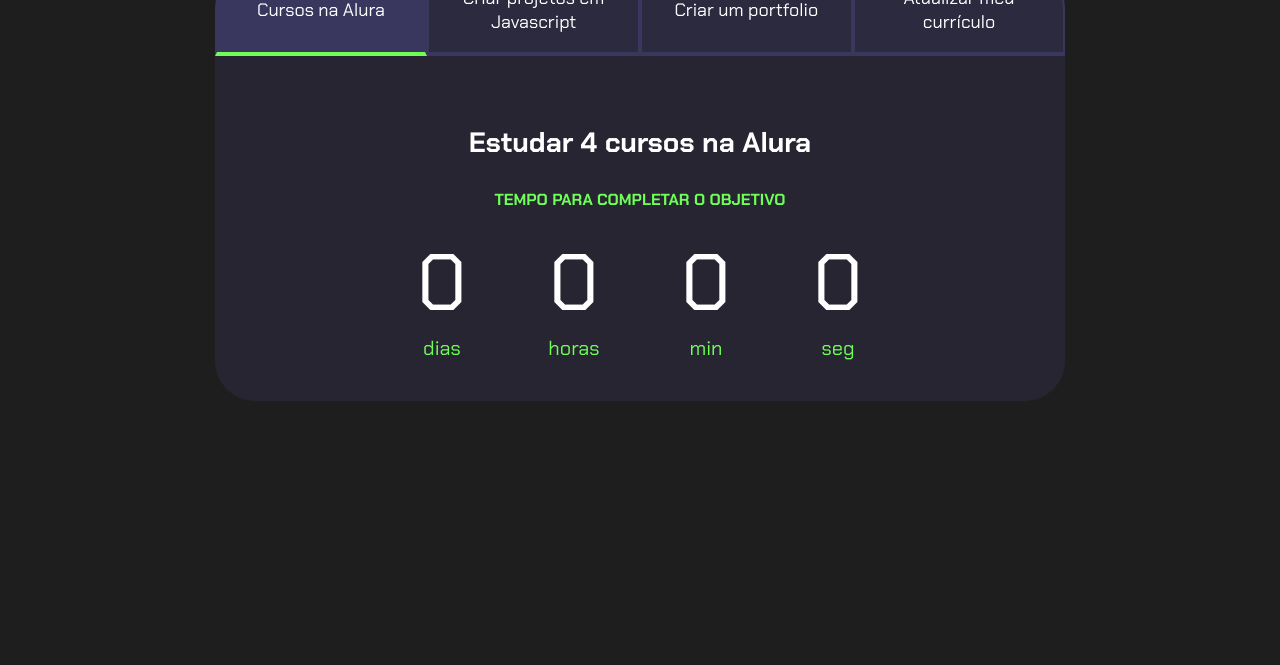
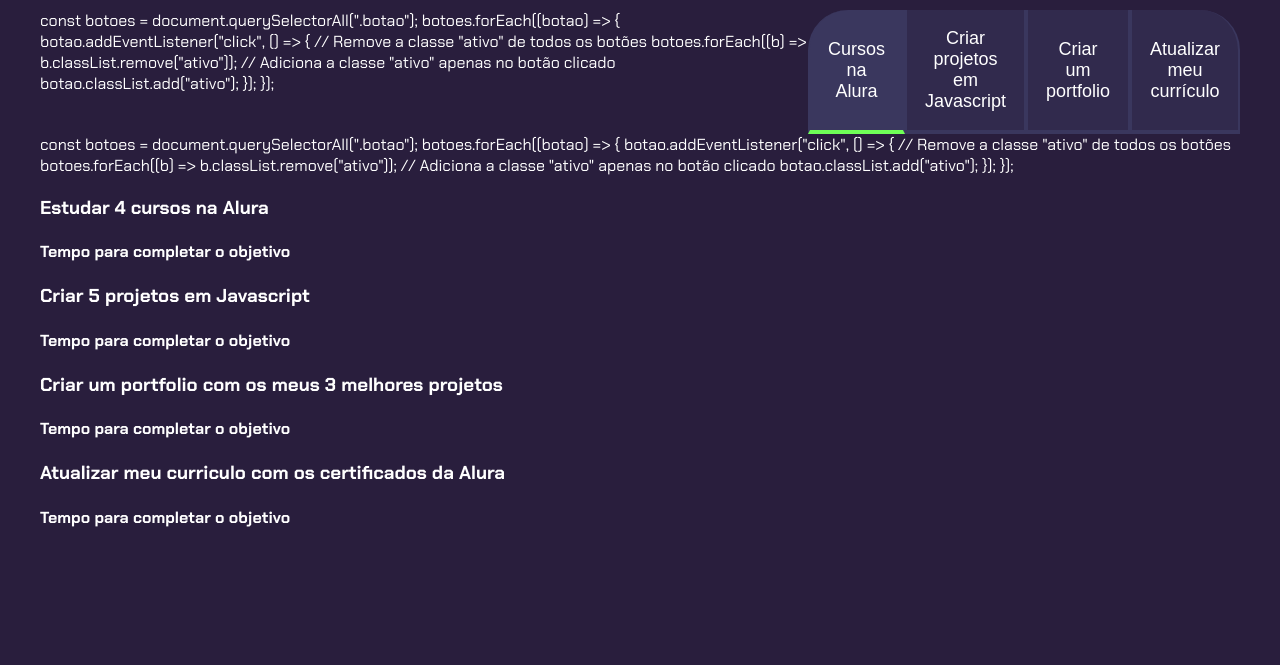
Before and after one commit to Edu-frig009/nome, a plain HTML site: page index.html in a window 1280 px wide. Shown: the part 135-800 px from the top of the page. Drawn offline with Linux system fonts and the light colour scheme.

Commit message:
bfhgsdbgf

```diff
--- a/index.html
+++ b/index.html
@@ -1,116 +1,82 @@
 <!DOCTYPE html>
 <html lang="pt-br">
+  <head>
+    <meta charset="UTF-8" />
+    <meta name="viewport" contenconst botoes = document.querySelectorAll(".botao");
 
-<head>
-    <meta charset="UTF-8">
-    <meta name="viewport" content="width=device-width, initial-scale=1.0">
+botoes.forEach((botao) => {
+  botao.addEventListener("click", () => {
+    // Remove a classe "ativo" de todos os botões
+    botoes.forEach((b) => b.classList.remove("ativo"));
+
+    // Adiciona a classe "ativo" apenas no botão clicado
+    botao.classList.add("ativo");
+  });
+});t="width=device-width, initial-scale=1.0" />
     <title>Meus objetivos do ano</title>
-    <link rel="stylesheet" href="style.css">
+    <link rel="stylesheet" href="style.css" />
   </head>
 
   <body>
     <section class="conteudo-principal">
-        <h2 class="titulo-principal">Meus objetivos do ano<span>_</span></h2>
+      <h2 class="titulo-principal">Meus Objetivos da vida<span>_</span></h2>
       <div class="conteudo">
-            <div class="botoes">
+  <div class="botoes">const botoes = document.querySelectorAll(".botao");
+
+botoes.forEach((botao) => {
+  botao.addEventListener("click", () => {
+    // Remove a classe "ativo" de todos os botões
+    botoes.forEach((b) => b.classList.remove("ativo"));
+
+    // Adiciona a classe "ativo" apenas no botão clicado
+    botao.classList.add("ativo");
+  });
+});
     <button class="botao ativo">Cursos na Alura</button>
     <button class="botao">Criar projetos em Javascript</button>
     <button class="botao">Criar um portfolio</button>
     <button class="botao">Atualizar meu currículo</button>
   </div>
-            <div class="abas-textos">
-                <div class="aba-conteudo ativo">
+  <div class="abas-textos">const botoes = document.querySelectorAll(".botao");
+
+botoes.forEach((botao) => {
+  botao.addEventListener("click", () => {
+    // Remove a classe "ativo" de todos os botões
+    botoes.forEach((b) => b.classList.remove("ativo"));
+
+    // Adiciona a classe "ativo" apenas no botão clicado
+    botao.classList.add("ativo");
+  });
+});
+    <div class="aba-conteudo">
       <h3 class="aba-conteudo-titulo-principal">Estudar 4 cursos na Alura</h3>
-                    <h4 class="aba-conteudo-titulo-secundario">Tempo para completar o objetivo</h4>
-                    <div class="contador">
-                        <div class="contador-digito">
-                            <p class="contador-digito-numero" id="dias0"></p>
-                            <p class="contador-digito-texto">dias</p>
+      <h4 class="aba-conteudo-titulo-secundario">
+        Tempo para completar o objetivo
+      </h4>
     </div>
-                        <div class="contador-digito">
-                            <p class="contador-digito-numero" id="horas0"></p>
-                            <p class="contador-digito-texto">horas</p>
+    <div class="aba-conteudo">
+      <h3 class="aba-conteudo-titulo-principal">
+        Criar 5 projetos em Javascript
+      </h3>
+      <h4 class="aba-conteudo-titulo-secundario">
+        Tempo para completar o objetivo
+      </h4>
     </div>
-                        <div class="contador-digito">
-                            <p class="contador-digito-numero" id="min0"></p>
-                            <p class="contador-digito-texto">min</p>
+    <div class="aba-conteudo">
+      <h3 class="aba-conteudo-titulo-principal">
+        Criar um portfolio com os meus 3 melhores projetos
+      </h3>
+      <h4 class="aba-conteudo-titulo-secundario">
+        Tempo para completar o objetivo
+      </h4>
     </div>
-                        <div class="contador-digito">
-                            <p class="contador-digito-numero" id="seg0"></p>
-                            <p class="contador-digito-texto">seg</p>
+    <div class="aba-conteudo">
+      <h3 class="aba-conteudo-titulo-principal">
+        Atualizar meu curriculo com os certificados da Alura
+      </h3>
+      <h4 class="aba-conteudo-titulo-secundario">
+        Tempo para completar o objetivo
+      </h4>
     </div>
   </div>
 </div>
-                <div class="aba-conteudo">
-                    <h3 class="aba-conteudo-titulo-principal">Criar 5 projetos em Javascript</h3>
-                    <h4 class="aba-conteudo-titulo-secundario">Tempo para completar o objetivo</h4>
-                    <div class="contador">
-                        <div class="contador-digito">
-                            <p class="contador-digito-numero" id="dias1"></p>
-                            <p class="contador-digito-texto">dias</p>
-                        </div>
-                        <div class="contador-digito">
-                            <p class="contador-digito-numero" id="horas1"></p>
-                            <p class="contador-digito-texto">horas</p>
-                        </div>
-                        <div class="contador-digito">
-                            <p class="contador-digito-numero" id="min1"></p>
-                            <p class="contador-digito-texto">min</p>
-                        </div>
-                        <div class="contador-digito">
-                            <p class="contador-digito-numero" id="seg1"></p>
-                            <p class="contador-digito-texto">seg</p>
-                        </div>
-                    </div>
-                </div>
-                <div class="aba-conteudo">
-                    <h3 class="aba-conteudo-titulo-principal">Criar um portfolio com os meus 3 melhores projetos</h3>
-                    <h4 class="aba-conteudo-titulo-secundario">Tempo para completar o objetivo</h4>
-                    <div class="contador">
-                        <div class="contador-digito">
-                            <p class="contador-digito-numero" id="dias2"></p>
-                            <p class="contador-digito-texto">dias</p>
-                        </div>
-                        <div class="contador-digito">
-                            <p class="contador-digito-numero" id="horas2"></p>
-                            <p class="contador-digito-texto">horas</p>
-                        </div>
-                        <div class="contador-digito">
-                            <p class="contador-digito-numero" id="min2"></p>
-                            <p class="contador-digito-texto">min</p>
-                        </div>
-                        <div class="contador-digito">
-                            <p class="contador-digito-numero" id="seg2"></p>
-                            <p class="contador-digito-texto">seg</p>
-                        </div>
-                    </div>
-                </div>
-                <div class="aba-conteudo">
-                    <h3 class="aba-conteudo-titulo-principal">Atualizar meu curriculo com os certificados da Alura</h3>
-                    <h4 class="aba-conteudo-titulo-secundario">Tempo para completar o objetivo</h4>
-                    <div class="contador">
-                        <div class="contador-digito">
-                            <p class="contador-digito-numero" id="dias3"></p>
-                            <p class="contador-digito-texto">dias</p>
-                        </div>
-                        <div class="contador-digito">
-                            <p class="contador-digito-numero" id="horas3"></p>
-                            <p class="contador-digito-texto">horas</p>
-                        </div>
-                        <div class="contador-digito">
-                            <p class="contador-digito-numero" id="min3"></p>
-                            <p class="contador-digito-texto">min</p>
-                        </div>
-                        <div class="contador-digito">
-                            <p class="contador-digito-numero" id="seg3"></p>
-                            <p class="contador-digito-texto">seg</p>
-                        </div>
-                    </div>
-                </div>
-            </div>
-        </div>
-    </section>
-    <script src="main.js"></script>
-</body>
-
-</html>
--- a/style.css
+++ b/style.css
@@ -1,10 +1,10 @@
-@import url('https://fonts.googleapis.com/css2?family=Chakra+Petch:wght@400;700&display=swap');
+@import url("https://fonts.googleapis.com/css2?family=Chakra+Petch:wght@400;700&display=swap");
 
 :root {
-    --cor-de-fundo: #1E1E1E;
-    --verde: #6FFF57;
-    --branco: #FFFFFF;
-    --botao-ativo: #3A375E;
+  --cor-de-fundo: #291e3d;
+  --verde: #6fff57;
+  --branco: #ffffff;
+  --botao-ativo: #3a375e;
   --botao-inativo: rgba(58, 55, 94, 0.5);
   --texto-fundo: rgba(58, 55, 94, 0.3);
 }
@@ -12,9 +12,8 @@
 body {
   background-color: var(--cor-de-fundo);
   color: var(--branco);
-    font-family: 'Chakra Petch', sans-serif;
+  font-family: "Chakra Petch", sans-serif;
 }
-
 
 .conteudo-principal {
   display: flex;
@@ -36,9 +35,8 @@
   color: var(--verde);
 }
 
-
 .botao {
-    font-family: 'Chakra Petch', sans-serif;
+  font-family: "Crakra Petch", sans-serif;
   background-color: var(--botao-inativo);
   color: var(--branco);
   display: flex;
@@ -46,7 +44,8 @@
   padding: 1em;
   font-size: 18px;
   align-items: center;
-    width: 100%;
+  flex: 1;
+
   border-bottom: 4px solid var(--botao-ativo);
   border-left: 2px solid var(--botao-ativo);
   border-right: 2px solid var(--botao-ativo);
@@ -54,78 +53,36 @@
 }
 
 .botao:first-child {
-    border-radius: 40px 40px 0 0;
+  border-radius: 40px 0 0;
 }
-
-.botoes {
-    display: block;
-}
-
-.botao.ativo {
+.ativo {
   background-color: var(--botao-ativo);
   border-bottom: 4px solid var(--verde);
 }
 
-.abas-textos {
-    background-color: var(--texto-fundo);
-    padding: 40px;
-    border-radius: 0 0 40px 40px;
-}
-
-.aba-conteudo.ativo {
-    display: block;
-}
-
-.aba-conteudo {
-    display: none;
-}
-
-.aba-conteudo-titulo-principal {
-    font-size: 28px;
-    text-align: center;
-}
-
-.aba-conteudo-titulo-secundario {
-    text-align: center;
-    color: var(--verde);
-    text-transform: uppercase;
-}
-
-.contador {
-    display: flex;
-    justify-content: center;
-    flex-wrap: wrap;
-}
-
-.contador-digito {
-    padding: 0 16px;
-    text-align: center;
-    min-width: 100px;
-}
-
-.contador-digito-numero {
-    font-size: 80px;
-    margin: 0;
-
-}
-
-.contador-digito-texto {
-    color: var(--verde);
-    font-size: 20px;
-    margin: 0;
-
-}
-
 @media screen and (min-width: 768px) {
-    .botoes {
-        display: flex;
-    }
-
-    .botao:first-child {
-        border-radius: 40px 0 0 0;
-    }
+    /* Código omitido */
 
     .botao:last-child {
         border-radius: 0 40px 0 0;
     }
+
+    .botoes {
+        display: flex;
     }
+} /* <--- Certifique-se de que essa chave fecha o @media no final do arquivo */
+
+
+--------------------------------------------------------------------------------------------------
+java
+const botoes = document.querySelectorAll(".botao");
+
+botoes.forEach((botao) => {
+  botao.addEventListener("click", () => {
+    // Remove a classe "ativo" de todos os botões
+    botoes.forEach((b) => b.classList.remove("ativo"));
+
+    // Adiciona a classe "ativo" apenas no botão clicado
+    botao.classList.add("ativo");
+  });
+});
```
Lines whose indentation alone changed are shown as unchanged.
